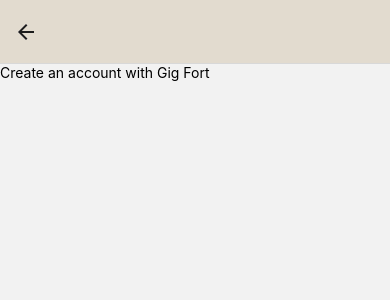
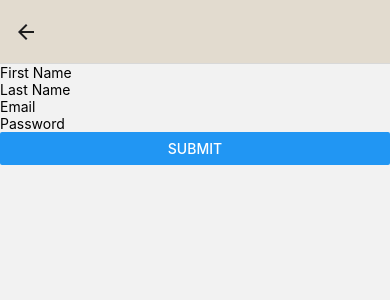
Before and after one commit to joshua-simon/gig-fort, a React Native app: screen /Register in a window 390 px wide. Shown: the top 300 px of the page. Built offline with nearby package versions, Linux system fonts and the light colour scheme; no server answers; the database is empty.

Commit message:
create user working

```diff
--- a/firebase.js
+++ b/firebase.js
@@ -1,6 +1,8 @@
 import { initializeApp } from "firebase/app";
 import { getFirestore } from "firebase/firestore"
+import { getAuth } from "firebase/auth"
 import Constants from 'expo-constants'
+
 
 const firebaseConfig = {
   apiKey: Constants.manifest?.extra?.firebaseApiKey,
@@ -15,3 +17,4 @@
 
 const app = initializeApp(firebaseConfig);
 export const db = getFirestore(app)
+export const auth = getAuth(app)
--- a/screens/Register.tsx
+++ b/screens/Register.tsx
@@ -1,11 +1,11 @@
 import { FC,useState } from "react";
-import { View,Text,TextInput,TextInputProps } from 'react-native'
+import { View,Text,Button,TextInput,TextInputProps } from 'react-native'
+import { createUserWithEmailAndPassword } from "firebase/auth";
+import { auth } from "../firebase";
 
 interface InputProps extends TextInputProps {
     name:string
 }
-
-
 
 const Register:FC<InputProps> = ({name}) => {
 
@@ -18,39 +18,51 @@
 
     const [userDetails,setUserDetails] = useState<IState>({firstName:'',lastName:'',email:'',password:''})
 
-    const handleChange = (key: keyof IState, value:string) => {
+    const handleChange = (name:string,value:string) => {
+        setUserDetails({...userDetails,[name]:value})
+    }
 
+    const handleSubmit = (e:any) => {
+        e.preventDefault()
+        createUserWithEmailAndPassword(auth,userDetails.email,userDetails.password)
+        .then((userCredential) => {
+            // Signed in
+            const user = userCredential.user;
+            // ...
+        })
+        .catch((error) => {
+            const errorCode = error.code;
+            const errorMessage = error.message;
+            // ..
+        })
     }
 
     return (
         <View>
-            <Text>Create an account with Gig Fort</Text>
-            {/* <View>
-                <Text>Enter first name</Text>
             <TextInput
-                    onChangeText={(value) => handleChange('firstName',value)}
+                placeholder="First Name"
+                value={userDetails.firstName}
+                onChangeText={(text) => handleChange('firstName',text)}
             />
-            </View>
-            <View>
-                <Text>Enter last name</Text>
             <TextInput
-                    onChangeText={handleChange}
+                placeholder="Last Name"
+                value={userDetails.lastName}
+                onChangeText={(text) => handleChange('lastName',text)}
             />
-            </View>
-            <View>
-                <Text>Enter email address</Text>
             <TextInput
-                    onChangeText={handleChange}
+                placeholder="Email"
+                value={userDetails.email}
+                onChangeText={(text) => handleChange('email',text)}
             />
-            </View>
-            <View>
-                <Text>Enter email address</Text>
             <TextInput
-                    onChangeText={handleChange}
+                placeholder="Password"
+                value={userDetails.password}
+                onChangeText={(text) => handleChange('password',text)}
             />
-            </View> */}
+            <Button title="Submit" onPress={handleSubmit} ></Button>
         </View>
     )
 }
 
+
 export default Register;
```
Lines whose indentation alone changed are shown as unchanged.
